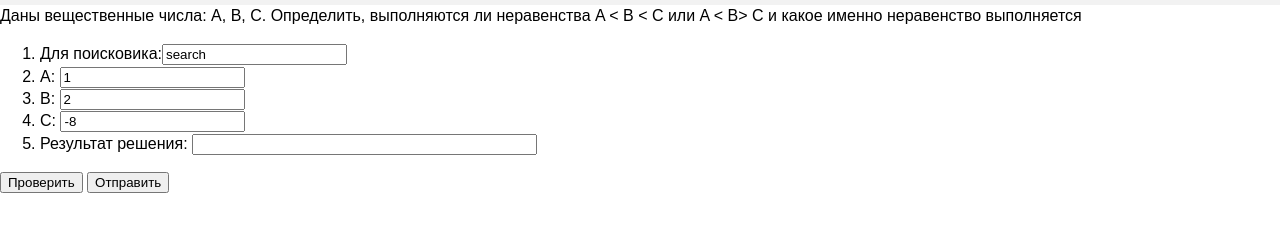
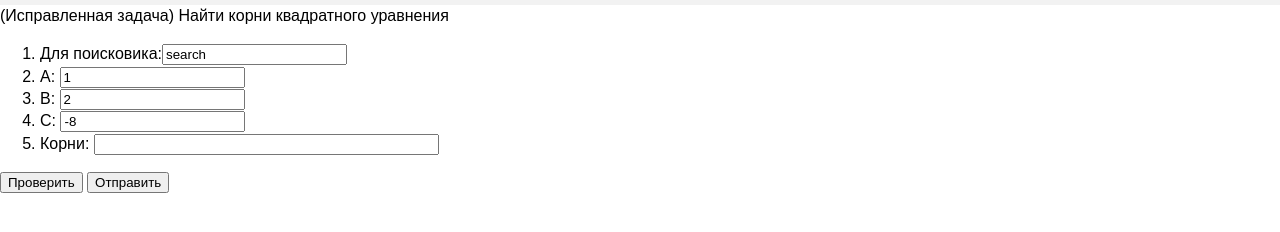
Before and after one commit to dobrotvorskiinikolai/site_final, a plain HTML site: page algo.html in a window 1280 px wide. Shown: the part 106-338 px from the top of the page. Drawn offline with Linux system fonts and the light colour scheme.

Commit message:
Changed algo.html

```diff
--- a/algo.html
+++ b/algo.html
@@ -28,15 +28,14 @@
             <a href="https://en.wikipedia.org/wiki/HTML" target="_blank" rel="noopener">Что такое HTML?</a>
         </nav>
     </header>
-    <p class="header">Даны вещественные числа: A, B, C. Определить, выполняются ли неравенства A < B < C или A < B> C и
-            какое именно неравенство выполняется</p>
+    <p class="header">(Исправленная задача) Найти корни квадратного уравнения</p>
     <form action="https://www.google.com/search?" id="UserEnter" name="UserEnter" target="_blank">
         <ol>
             <li>Для поисковика:<input type="Text" name="search" value="search"></li>
             <li>A: <input id="a" type="Number" name="A" size=20 value="1"></li>
             <li>B: <input id="b" type="Number" name="B" size=20 value="2"></li>
             <li>C: <input id="c" type="Number" name="V" size=20 value="-8"></li>
-            <li>Результат решения: <input id="result" type="text" name="result" size="40" value=""></li>
+            <li>Корни: <input id="result" type="text" name="result" size="40" value=""></li>
         </ol>
         <button id="check_result_button" type="button">Проверить</button>
         <input type="Submit" name="submit" value="Отправить">
```
